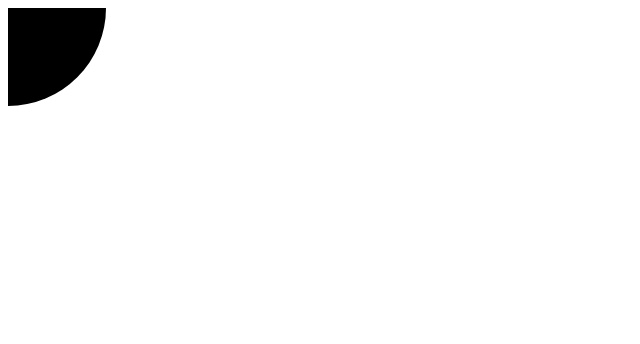
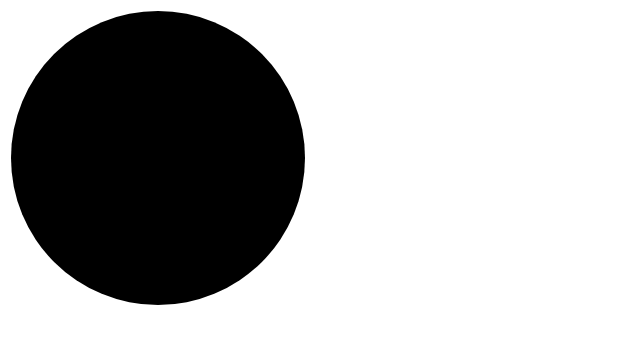
Before and after one commit to Nanilife/svg-clock-test-ykj4q3, a website: page index.html in a window 1280 px wide. Shown: the whole page, without its empty margins (0-640 px from the left). Drawn offline with Linux system fonts and the light colour scheme.

Commit message:
1 file modified

```diff
--- a/index.html
+++ b/index.html
@@ -1,3 +1,3 @@
-<svg>
+<svg viewBox="-100 -100 200 200" width="300">
   <circle id="clockface" r="98" />
 </svg>
```
